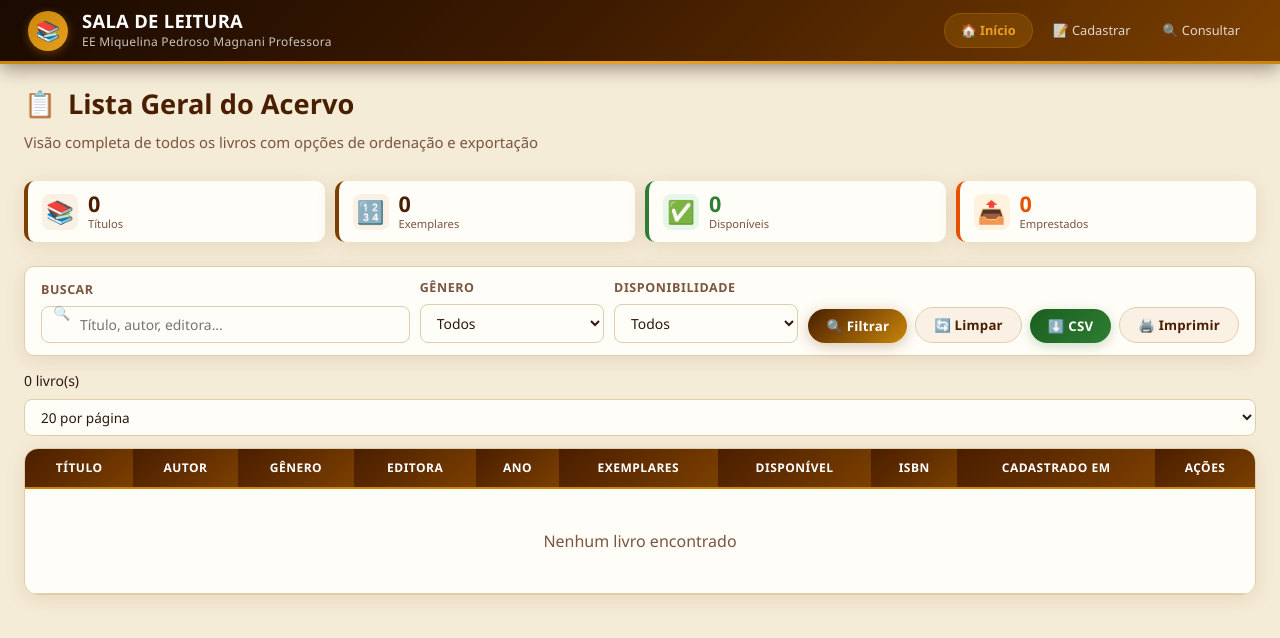
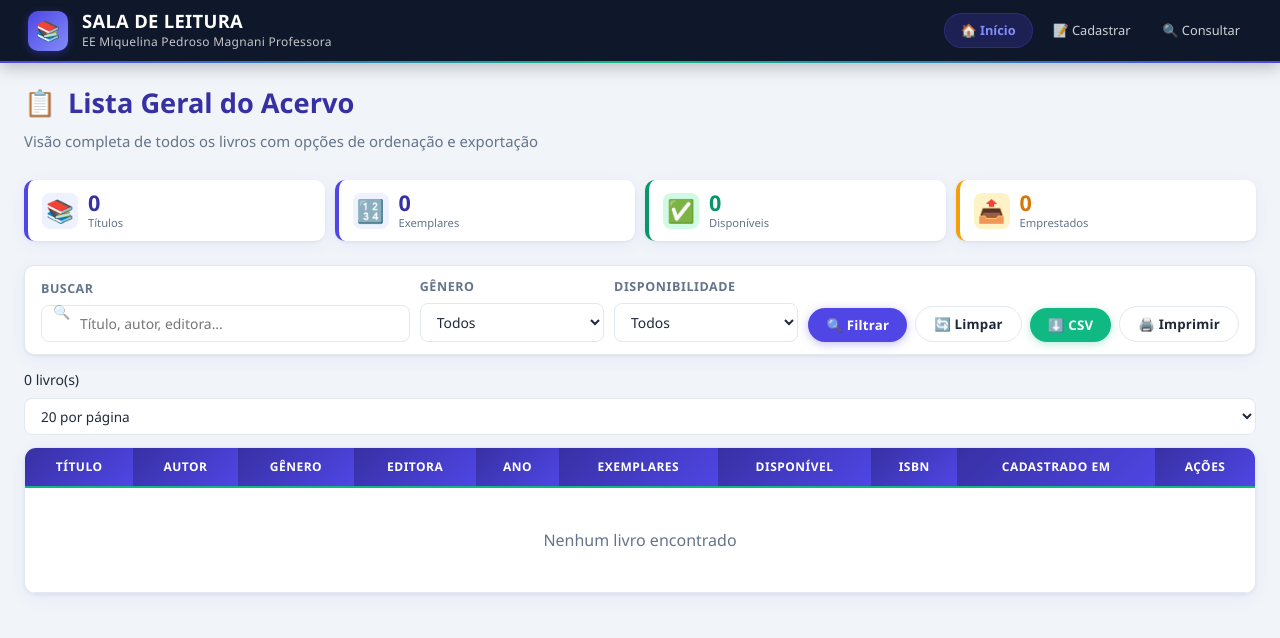
Before and after one commit to LtechInfo/SalaDeLeitura_Miquelina, a plain HTML site: page lista-geral.html in a window 1280 px wide. Drawn offline with Linux system fonts and the light colour scheme.

Commit message:
Update style.css

```diff
--- a/css/style.css
+++ b/css/style.css
@@ -1,30 +1,30 @@
 /* =============================================
    SALA DE LEITURA - EE Miquelina Pedroso Magnani Professora
-   Global Stylesheet — Tema Biblioteca Clássica
+   Global Stylesheet — Tema Modern SaaS
    ============================================= */
 
 :root {
-  --primary: #7B3F00;
-  --primary-dark: #4A1E00;
-  --primary-light: #D4956A;
-  --primary-xlight: #FBF0E4;
-  --accent: #C8860A;
-  --accent2: #E8A020;
-  --dark: #1A0A00;
-  --text: #2C1810;
-  --text-light: #7A5540;
-  --border: #E0CEAA;
-  --card-shadow: 0 4px 20px rgba(123,63,0,.12);
-  --hover-shadow: 0 8px 32px rgba(123,63,0,.22);
-  --bg: #F5ECD7;
-  --white: #FFFDF7;
-  --danger: #c62828;
-  --warning: #e65100;
-  --success: #2e7d32;
-  --info: #1565c0;
-  --radius: 14px;
+  --primary: #4F46E5;
+  --primary-dark: #3730A3;
+  --primary-light: #818CF8;
+  --primary-xlight: #EEF2FF;
+  --accent: #10B981;
+  --accent2: #34D399;
+  --dark: #0F172A;
+  --text: #1E293B;
+  --text-light: #64748B;
+  --border: #E2E8F0;
+  --card-shadow: 0 1px 3px rgba(0,0,0,.06), 0 4px 16px rgba(79,70,229,.07);
+  --hover-shadow: 0 4px 20px rgba(79,70,229,.15);
+  --bg: #F1F5F9;
+  --white: #FFFFFF;
+  --danger: #EF4444;
+  --warning: #F59E0B;
+  --success: #10B981;
+  --info: #3B82F6;
+  --radius: 12px;
   --radius-sm: 8px;
-  --transition: .25s ease;
+  --transition: .2s ease;
 }
 
 * { box-sizing: border-box; margin: 0; padding: 0; }
@@ -43,10 +43,10 @@ a:hover { color: var(--accent); }
 
 /* ---- Header ---- */
 .header {
-  background: linear-gradient(135deg, #1A0A00 0%, #3D1A00 45%, #7B3F00 100%);
+  background: #0F172A;
   color: #fff;
   padding: 0;
-  box-shadow: 0 4px 18px rgba(26,10,0,.45);
+  box-shadow: 0 1px 0 rgba(255,255,255,.06), 0 4px 16px rgba(0,0,0,.25);
   position: sticky;
   top: 0;
   z-index: 100;
@@ -54,8 +54,8 @@ a:hover { color: var(--accent); }
 .header::after {
   content: '';
   display: block;
-  height: 3px;
-  background: linear-gradient(90deg, #C8860A, #E8A020, #C8860A);
+  height: 2px;
+  background: linear-gradient(90deg, #4F46E5, #10B981, #4F46E5);
 }
 .header-inner {
   display: flex;
@@ -70,12 +70,12 @@ a:hover { color: var(--accent); }
   line-height: 1;
   width: 40px;
   height: 40px;
-  background: linear-gradient(135deg, #C8860A, #E8A020);
-  border-radius: 50%;
+  background: linear-gradient(135deg, #4F46E5, #818CF8);
+  border-radius: 10px;
   display: flex;
   align-items: center;
   justify-content: center;
-  box-shadow: 0 2px 8px rgba(200,134,10,.4);
+  box-shadow: 0 2px 8px rgba(79,70,229,.4);
   flex-shrink: 0;
 }
 .header-titles { flex: 1; }
@@ -105,18 +105,18 @@ a:hover { color: var(--accent); }
   transition: var(--transition);
 }
 .header-nav a:hover, .header-nav a.active {
-  background: rgba(200,134,10,.25);
-  color: #E8A020;
+  background: rgba(79,70,229,.25);
+  color: #818CF8;
 }
 .btn-home {
-  background: rgba(200,134,10,.22);
-  color: #E8A020 !important;
+  background: rgba(79,70,229,.22);
+  color: #818CF8 !important;
   border-radius: 22px !important;
   padding: 7px 16px !important;
   font-weight: 600 !important;
-  border: 1px solid rgba(200,134,10,.3) !important;
+  border: 1px solid rgba(79,70,229,.3) !important;
 }
-.btn-home:hover { background: rgba(200,134,10,.35) !important; }
+.btn-home:hover { background: rgba(79,70,229,.35) !important; }
 
 /* ---- Page Layout ---- */
 .page-container {
@@ -259,15 +259,15 @@ a:hover { color: var(--accent); }
   line-height: 1;
 }
 .stat-info p { font-size: .7rem; color: var(--text-light); margin-top: 2px; line-height: 1.2; }
-.stat-card.danger { border-left-color: var(--danger); }
-.stat-card.danger .stat-icon { background: #ffebee; }
-.stat-card.danger .stat-info h3 { color: var(--danger); }
-.stat-card.warning { border-left-color: var(--warning); }
-.stat-card.warning .stat-icon { background: #fff3e0; }
-.stat-card.warning .stat-info h3 { color: var(--warning); }
-.stat-card.success { border-left-color: var(--success); }
-.stat-card.success .stat-icon { background: #e8f5e9; }
-.stat-card.success .stat-info h3 { color: var(--success); }
+.stat-card.danger { border-left-color: #EF4444; }
+.stat-card.danger .stat-icon { background: #FEE2E2; }
+.stat-card.danger .stat-info h3 { color: #DC2626; }
+.stat-card.warning { border-left-color: #F59E0B; }
+.stat-card.warning .stat-icon { background: #FEF3C7; }
+.stat-card.warning .stat-info h3 { color: #D97706; }
+.stat-card.success { border-left-color: #059669; }
+.stat-card.success .stat-icon { background: #D1FAE5; }
+.stat-card.success .stat-info h3 { color: #059669; }
 
 /* ---- Forms ---- */
 .form-grid {
@@ -302,7 +302,7 @@ input, select, textarea {
 input:focus, select:focus, textarea:focus {
   outline: none;
   border-color: var(--accent);
-  box-shadow: 0 0 0 3px rgba(200,134,10,.15);
+  box-shadow: 0 0 0 3px rgba(79,70,229,.15);
 }
 textarea { resize: vertical; min-height: 90px; }
 .form-actions {
@@ -329,43 +329,43 @@ textarea { resize: vertical; min-height: 90px; }
   letter-spacing: .2px;
 }
 .btn-primary {
-  background: linear-gradient(135deg, var(--primary-dark), var(--accent));
+  background: var(--primary);
   color: #fff;
-  box-shadow: 0 3px 14px rgba(123,63,0,.3);
+  box-shadow: 0 2px 10px rgba(79,70,229,.35);
 }
 .btn-primary:hover {
-  background: linear-gradient(135deg, #1A0A00, var(--primary));
+  background: var(--primary-dark);
   transform: translateY(-1px);
-  box-shadow: 0 5px 18px rgba(123,63,0,.4);
+  box-shadow: 0 4px 14px rgba(79,70,229,.45);
   color: #fff;
 }
 .btn-secondary {
-  background: var(--primary-xlight);
-  color: var(--primary-dark);
+  background: var(--white);
+  color: var(--text);
   border: 1.5px solid var(--border);
 }
 .btn-secondary:hover {
-  background: #F0D8B8;
-  border-color: var(--primary-light);
-  color: var(--primary-dark);
+  background: var(--bg);
+  border-color: #CBD5E1;
+  color: var(--text);
 }
 .btn-danger {
-  background: linear-gradient(135deg, #b71c1c, var(--danger));
+  background: #EF4444;
   color: #fff;
-  box-shadow: 0 3px 12px rgba(198,40,40,.25);
+  box-shadow: 0 2px 8px rgba(239,68,68,.3);
 }
-.btn-danger:hover { background: linear-gradient(135deg, #7f0000, #b71c1c); }
+.btn-danger:hover { background: #DC2626; }
 .btn-success {
-  background: linear-gradient(135deg, #1b5e20, var(--success));
+  background: #10B981;
   color: #fff;
-  box-shadow: 0 3px 12px rgba(46,125,50,.25);
+  box-shadow: 0 2px 8px rgba(16,185,129,.3);
 }
-.btn-success:hover { background: linear-gradient(135deg, #1b5e20, #2e7d32); }
+.btn-success:hover { background: #059669; }
 .btn-warning {
-  background: linear-gradient(135deg, #bf360c, var(--warning));
+  background: #F59E0B;
   color: #fff;
 }
-.btn-warning:hover { background: linear-gradient(135deg, #870000, #bf360c); }
+.btn-warning:hover { background: #D97706; }
 .btn-sm { padding: 6px 14px; font-size: .8rem; border-radius: 16px; }
 .btn-xs { padding: 4px 10px; font-size: .76rem; border-radius: 12px; }
 .btn-icon { padding: 8px; border-radius: 50%; width: 36px; height: 36px; justify-content: center; }
@@ -396,10 +396,10 @@ thead th {
   user-select: none;
   border-bottom: 2px solid var(--accent);
 }
-thead th:hover { background: linear-gradient(135deg, #1A0A00, var(--primary-dark)); }
+thead th:hover { background: var(--primary-dark); }
 tbody tr { transition: background var(--transition); }
-tbody tr:nth-child(even) { background: #FBF0E4; }
-tbody tr:hover { background: #FDF5E6; }
+tbody tr:nth-child(even) { background: #F8FAFC; }
+tbody tr:hover { background: var(--primary-xlight); }
 tbody td { padding: 9px 14px; font-size: .85rem; border-bottom: 1px solid var(--border); vertical-align: middle; }
 .table-empty {
   text-align: center;
@@ -449,12 +449,12 @@ tbody td { padding: 9px 14px; font-size: .85rem; border-bottom: 1px solid var(--
   letter-spacing: .3px;
   white-space: nowrap;
 }
-.badge-success { background: #e8f5e9; color: #1b5e20; }
-.badge-danger { background: #ffebee; color: #b71c1c; }
-.badge-warning { background: #fff3e0; color: #bf360c; }
-.badge-secondary { background: #f3ece1; color: var(--text-light); }
-.badge-info { background: #e3f2fd; color: #1565c0; }
-.badge-primary { background: var(--primary-xlight); color: var(--primary-dark); border: 1px solid var(--border); }
+.badge-success { background: #D1FAE5; color: #065F46; }
+.badge-danger { background: #FEE2E2; color: #991B1B; }
+.badge-warning { background: #FEF3C7; color: #92400E; }
+.badge-secondary { background: #F1F5F9; color: var(--text-light); }
+.badge-info { background: #DBEAFE; color: #1E40AF; }
+.badge-primary { background: var(--primary-xlight); color: var(--primary-dark); }
 
 /* ---- Book Cards ---- */
 .books-grid {
@@ -474,14 +474,14 @@ tbody td { padding: 9px 14px; font-size: .85rem; border-bottom: 1px solid var(--
 }
 .book-card:hover { transform: translateY(-4px); box-shadow: var(--hover-shadow); }
 .book-cover {
-  height: 180px;
+  height: 160px;
   display: flex;
   align-items: center;
   justify-content: center;
-  font-size: 64px;
-  background: linear-gradient(135deg, var(--primary-xlight), #F0D8B8);
+  font-size: 56px;
+  background: linear-gradient(135deg, var(--primary-xlight), #E0E7FF);
   position: relative;
-  border-bottom: 3px solid var(--accent);
+  border-bottom: 2px solid var(--border);
 }
 .book-available-badge {
   position: absolute;
@@ -564,7 +564,7 @@ tbody td { padding: 9px 14px; font-size: .85rem; border-bottom: 1px solid var(--
 .modal-overlay {
   position: fixed;
   inset: 0;
-  background: rgba(26,10,0,.6);
+  background: rgba(15,23,42,.65);
   z-index: 999;
   display: flex;
   align-items: center;
@@ -575,7 +575,7 @@ tbody td { padding: 9px 14px; font-size: .85rem; border-bottom: 1px solid var(--
 .modal {
   background: var(--white);
   border-radius: var(--radius);
-  box-shadow: 0 20px 60px rgba(26,10,0,.4);
+  box-shadow: 0 20px 60px rgba(15,23,42,.3);
   max-width: 640px;
   width: 100%;
   max-height: 90vh;
@@ -680,7 +680,7 @@ tbody td { padding: 9px 14px; font-size: .85rem; border-bottom: 1px solid var(--
 
 /* ---- Hero Banner (Dashboard) ---- */
 .hero-banner {
-  background: linear-gradient(135deg, #1A0A00 0%, #4A1E00 50%, #7B3F00 100%);
+  background: linear-gradient(135deg, #0F172A 0%, #1E1B4B 50%, #3730A3 100%);
   border-radius: 10px;
   padding: 18px 24px;
   color: #fff;
@@ -691,7 +691,7 @@ tbody td { padding: 9px 14px; font-size: .85rem; border-bottom: 1px solid var(--
   margin-bottom: 16px;
   position: relative;
   overflow: hidden;
-  box-shadow: 0 4px 16px rgba(26,10,0,.3);
+  box-shadow: 0 4px 20px rgba(79,70,229,.3);
   border-bottom: 2px solid var(--accent);
 }
 .hero-banner::after {
```
